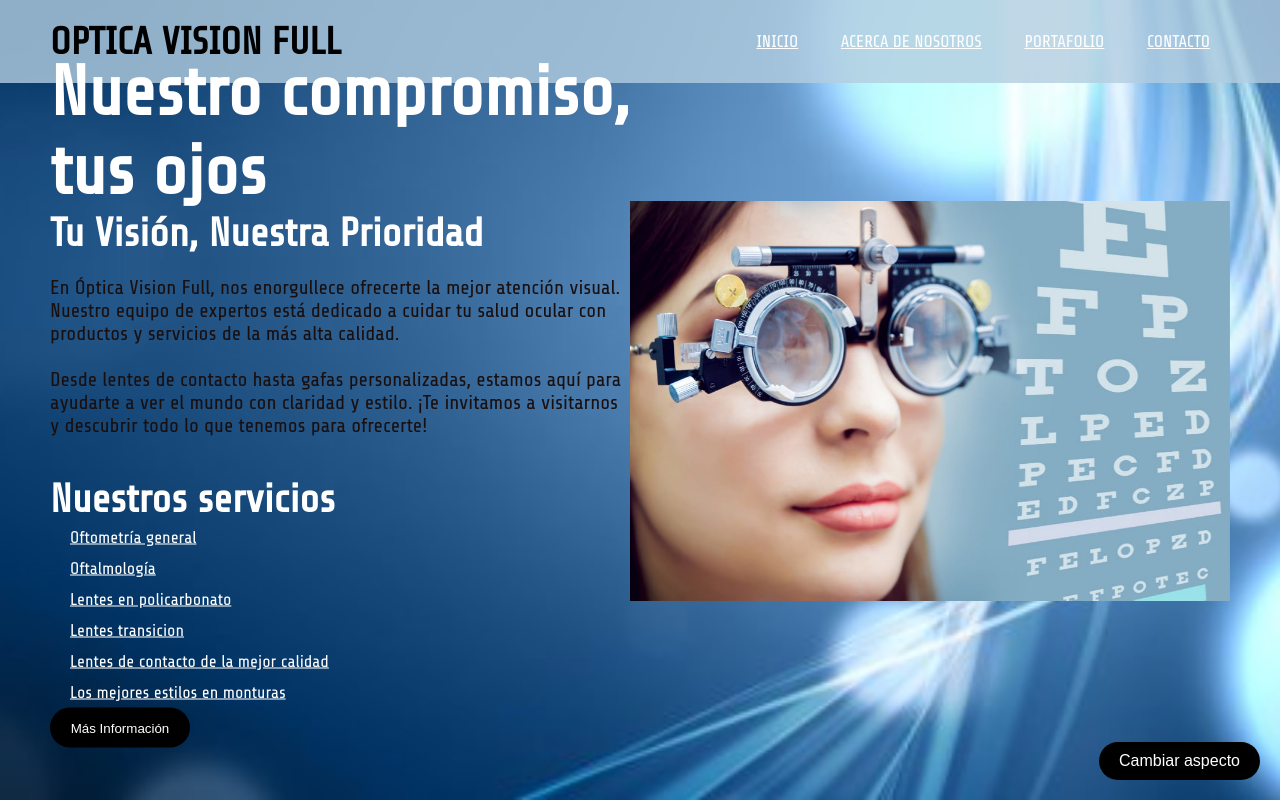
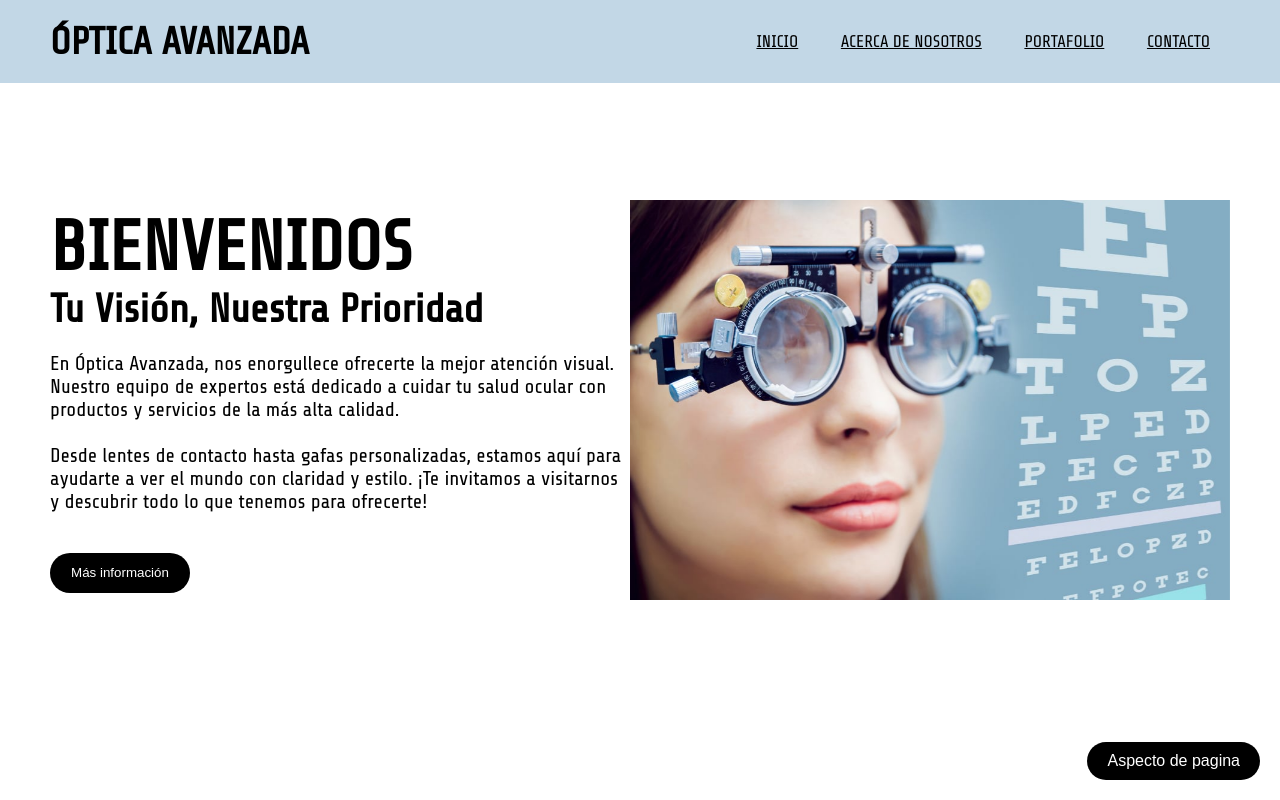
Before and after one commit to JuanTobon26M/OpticalVisionFull, a plain HTML site: page ProyectoOpticaVision/index.html in a window 1280 px wide. Drawn offline with nearby package versions, Linux system fonts and the light colour scheme.

Commit message:
Cambio de index y aspecto de página

```diff
--- a/ProyectoOpticaVision/index.html
+++ b/ProyectoOpticaVision/index.html
@@ -4,58 +4,36 @@
   <meta charset="UTF-8">
   <meta http-equiv="X-UA-Compatible" content="IE=edge">
   <meta name="viewport" content="width=device-width, initial-scale=1.0">
-    <title>OPTICA VISION FULL</title>
+  <title>Óptica Avanzada</title>
   <link rel="stylesheet" href="style.css">
   <link href='https://unpkg.com/boxicons@2.0.7/css/boxicons.min.css' rel='stylesheet'>
-    <link rel="preconnect" href="https://fonts.gstatic.com">
   <link href="https://fonts.googleapis.com/css2?family=Share+Tech&display=swap" rel="stylesheet">
-    <link href="https://unpkg.com/boxicons@2.0.7/css/boxicons.min.css' rel='stylesheet'>
   <script src="index.js"></script>
 </head>
 <body>
   <div class="container">
     <nav>
-            <span class="logo">OPTICA VISION FULL</span>
+      <span class="logo">ÓPTICA AVANZADA</span>
       <ul>
         <li>INICIO</li>
         <li>ACERCA DE NOSOTROS</li>
-                <li >PORTAFOLIO</li>
+        <li>PORTAFOLIO</li>
         <li>CONTACTO</li>
       </ul>
     </nav>
     <header>
       <div class="text-container">
-                <h1>Nuestro compromiso, tus ojos</h1>
+        <h1>BIENVENIDOS</h1>
         <h2>Tu Visión, Nuestra Prioridad</h2>
-                <p>En Óptica Vision Full, nos enorgullece ofrecerte la mejor atención visual. Nuestro equipo de expertos está dedicado a cuidar tu salud ocular con productos y servicios de la más alta calidad.
-                    <br><br>
+        <p>
+          En Óptica Avanzada, nos enorgullece ofrecerte la mejor atención visual. Nuestro equipo de expertos está dedicado a cuidar tu salud ocular con productos y servicios de la más alta calidad. <br><br>
           Desde lentes de contacto hasta gafas personalizadas, estamos aquí para ayudarte a ver el mundo con claridad y estilo. ¡Te invitamos a visitarnos y descubrir todo lo que tenemos para ofrecerte!
         </p>
-                <h2>Nuestros servicios</h2>
-                <ul>
-                    <li>Oftometría general</li> <br>
-                    <li>Oftalmología</li> <br>
-                    <li>Lentes en policarbonato</li> <br>
-                    <li>Lentes transicion</li> <br>
-                    <li>Lentes de contacto de la mejor calidad</li><br>
-                    <li>Los mejores estilos en monturas</li>
-                </ul>
-
-                <button type="button">
-                    Más Información
-                    <img src="icono/bxs-right-arrow-alt.svg" alt="">
-                </button>
+        <button type="button"> Más información <img src="icono/bxs-right-arrow-alt.svg" alt=""></button>
       </div>
       <img class="right-image" src="imagen.jpg" alt="Imagen de Óptica">
     </header>
-
-        <button class="exit-button" onclick="changeBackgroundColor()">Cambiar aspecto</button>
-
-    <script>
-        function changeButtonColor() {
-            const button = document.querySelector('.exit-button');
-            button.style.backgroundColor = button.style.backgroundColor === 'red' ? 'black' : 'red';
-        }
-    </script>
+    <button class="exit-button" onclick="changeBackgroundColor()">Aspecto de pagina</button>
+  </div>
 </body>
 </html>
--- a/ProyectoOpticaVision/style.css
+++ b/ProyectoOpticaVision/style.css
@@ -9,28 +9,20 @@ html {
   height: 100%;
 }
 
-/* Aquí agregamos la animación del fondo */
 @keyframes float {
-  0% {
-      transform: translateY(0);
-  }
-  50% {
-      transform: translateY(-20px);
-  }
-  100% {
-      transform: translateY(0);
-  }
+  0% { transform: translateY(0); }
+  50% { transform: translateY(-20px); }
+  100% { transform: translateY(0); }
 }
 
 body {
-  background-image: url('images/foto.jpg');
-  background-size: cover;
+  background-size:cover;
   background-repeat: no-repeat;
   background-position: center 0;
   background-attachment: fixed;
   font-family: 'Share Tech', sans-serif;
-  color: #ffffff;
-  height: 100%; /
+  color: #000000;
+  height: 100%;
 }
 
 .container {
@@ -40,7 +32,6 @@ body {
   position: relative;
 }
 
-/* Estilos para la navegación */
 nav {
   background-color: rgba(179, 205, 224, 0.8);
   padding: 20px 50px;
@@ -68,13 +59,12 @@ ul li {
 }
 
 ul li:hover {
-  background-color: #006eff;
+  background-color: #ff0000;
   border-radius: 25px;
   text-decoration: none;
-  color: #020101b7;
+  color: #000000;
 }
 
-/* Otros estilos */
 header {
   position: absolute;
   top: 50%;
@@ -92,27 +82,20 @@ header .text-container {
 
 header h1 {
   font-size: 7rem;
-  color: #ffffff;
+  color: #000000;
 }
 
 header h2 {
   font-size: 4rem;
-  color: #ffffff;
+  color: #000000;
 }
 
 header p {
   font-size: 2rem;
-  color: #1a0f0f;
+  color: #000000;
   margin-top: 20px;
   margin-bottom: 40px;
 }
-ul li {
-  color: #ffffff;
-  cursor: pointer;
-
-}
-
-
 
 header button {
   padding: 0 5px;
@@ -122,8 +105,6 @@ header button {
   outline: none;
   color: #ffffff;
   font-weight: 500;
-  border: none;
-  cursor: pointer;
   background-color: #000000;
   border-radius: 25px;
   transition: width 0.5s;
@@ -148,7 +129,6 @@ header button:hover {
   height: 400px;
   width: auto;
   animation: float 5s ease-in-out infinite;
-  font-family: 'Times New Roman', serif;
 }
 
 .icons {
@@ -164,11 +144,10 @@ header button:hover {
 }
 
 .icons i:hover {
-  color: #ff0000;
+  color: #000000;
   transition: all 0.3s ease 0s;
 }
 
-/* Estilos para el botón "Salir" */
 .exit-button {
   position: absolute;
   bottom: 20px;
@@ -180,9 +159,9 @@ header button:hover {
   border: none;
   border-radius: 25px;
   cursor: pointer;
-  transition: background-color 0.3s ease;
+  transition: background-color 0.2s ease;
 }
 
 .exit-button:hover {
-  background-color: grey;
+  background-color: red;
 }
```
Also changed, not shown: ProyectoOpticaVision/index.js (indentation only). Lines whose indentation alone changed are shown as unchanged.
